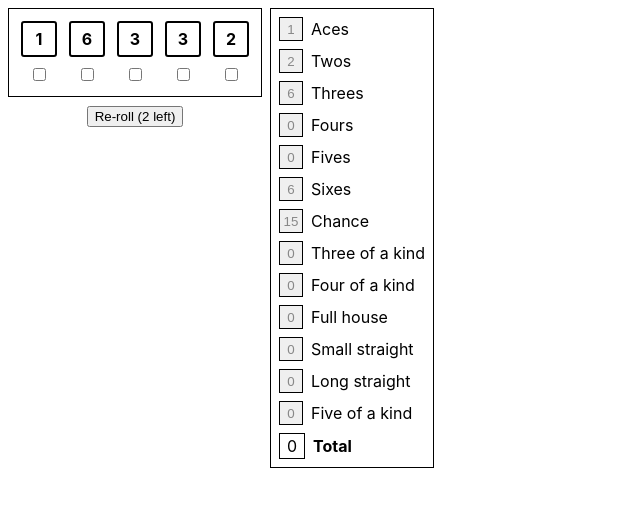
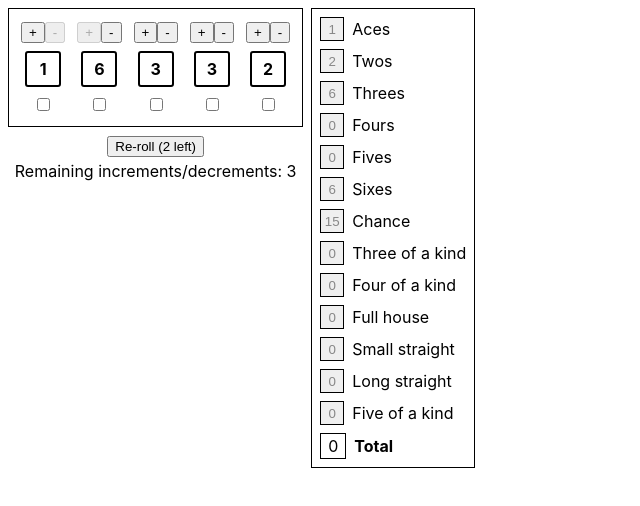
Before and after one commit to nick-hiebl/yahtz-like, a React (Create React App) app: page / in a window 1280 px wide. Shown: the top 506 px of the page, without its empty margins (0-640 px from the left). Built offline with nearby package versions, Linux system fonts and the light colour scheme; the HTML template or start-up script is replaced by a standard one.

Commit message:
Add limited increment/decrement rule

```diff
--- a/src/Game.css
+++ b/src/Game.css
@@ -16,6 +16,12 @@
     flex-direction: row;
     border: 1px solid black;
     padding: 8px;
+    gap: 4px;
+}
+
+#game-actions {
+    display: flex;
+    flex-direction: column;
     gap: 4px;
 }
 
--- a/src/Game.tsx
+++ b/src/Game.tsx
@@ -3,12 +3,13 @@ import { useState } from 'react';
 import './Game.css';
 
 const NUM_DICE = 5;
+const DICE_MAX_FACE = 6;
 const INITIAL_REROLLS = 2;
 
 type Value = number;
 
 const getRandomValue = (): Value => {
-    return Math.floor(Math.random() * 6 + 1);
+    return Math.floor(Math.random() * DICE_MAX_FACE + 1);
 };
 
 type Target = {
@@ -138,7 +139,10 @@ const DEFAULT_TARGETS: Target[] = [
     },
 ];
 
+const DEFAULT_INCS = 3;
+
 export const Game = () => {
+    const [incsLeft, setIncsLeft] = useState(DEFAULT_INCS);
     const [rerollsLeft, setRerollsLeft] = useState(INITIAL_REROLLS);
     const [rolls, setRolls] = useState(() => {
         return new Array(NUM_DICE).fill(0).map(getRandomValue);
@@ -175,6 +179,7 @@ export const Game = () => {
         setLocks(new Array(NUM_DICE).fill(false));
         setRolls(new Array(NUM_DICE).fill(0).map(getRandomValue));
         setRerollsLeft(INITIAL_REROLLS);
+        setIncsLeft(DEFAULT_INCS);
     };
 
     const isCompleted = targets.every(target => !!target.result);
@@ -185,6 +190,26 @@ export const Game = () => {
                 <div id="dice-list">
                     {rolls.map((value, index) => (
                         <div className="dice-and-lock" key={index}>
+                            <div className="inc-dec">
+                                <button
+                                    disabled={isCompleted || incsLeft <= 0 || value === DICE_MAX_FACE || locks[index]}
+                                    onClick={() => {
+                                        setRolls(currentRolls => currentRolls.map((rollValue, rollIndex) => index === rollIndex ? rollValue + 1 : rollValue));
+                                        setIncsLeft(currentIncsLeft => currentIncsLeft - 1);
+                                    }}
+                                >
+                                    +
+                                </button>
+                                <button
+                                    disabled={isCompleted || incsLeft <= 0 || value === 1 || locks[index]}
+                                    onClick={() => {
+                                        setRolls(currentRolls => currentRolls.map((rollValue, rollIndex) => index === rollIndex ? rollValue - 1 : rollValue));
+                                        setIncsLeft(currentIncsLeft => currentIncsLeft - 1);
+                                    }}
+                                >
+                                    -
+                                </button>
+                            </div>
                             <div className="dice-value" key={index}>{value}</div>
                             <input
                                 disabled={isCompleted}
@@ -198,8 +223,11 @@ export const Game = () => {
                         </div>
                     ))}
                 </div>
-                <div>
-                    <button disabled={isCompleted || rerollsLeft <= 0} onClick={reroll}>Re-roll ({rerollsLeft} left)</button>
+                <div id="game-actions">
+                    <div>
+                        <button disabled={isCompleted || rerollsLeft <= 0} onClick={reroll}>Re-roll ({rerollsLeft} left)</button>
+                    </div>
+                    <span>Remaining increments/decrements: {incsLeft}</span>
                 </div>
             </div>
             <div id="targets">
```
